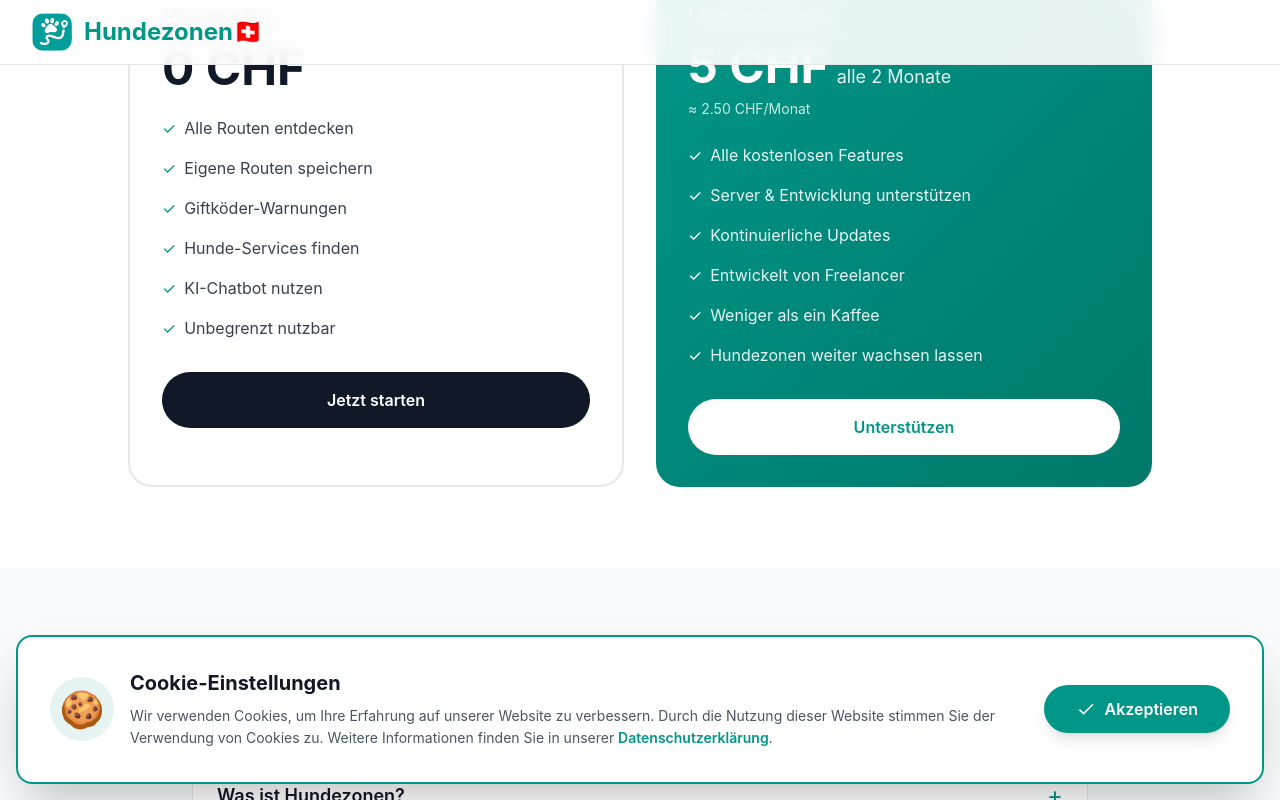
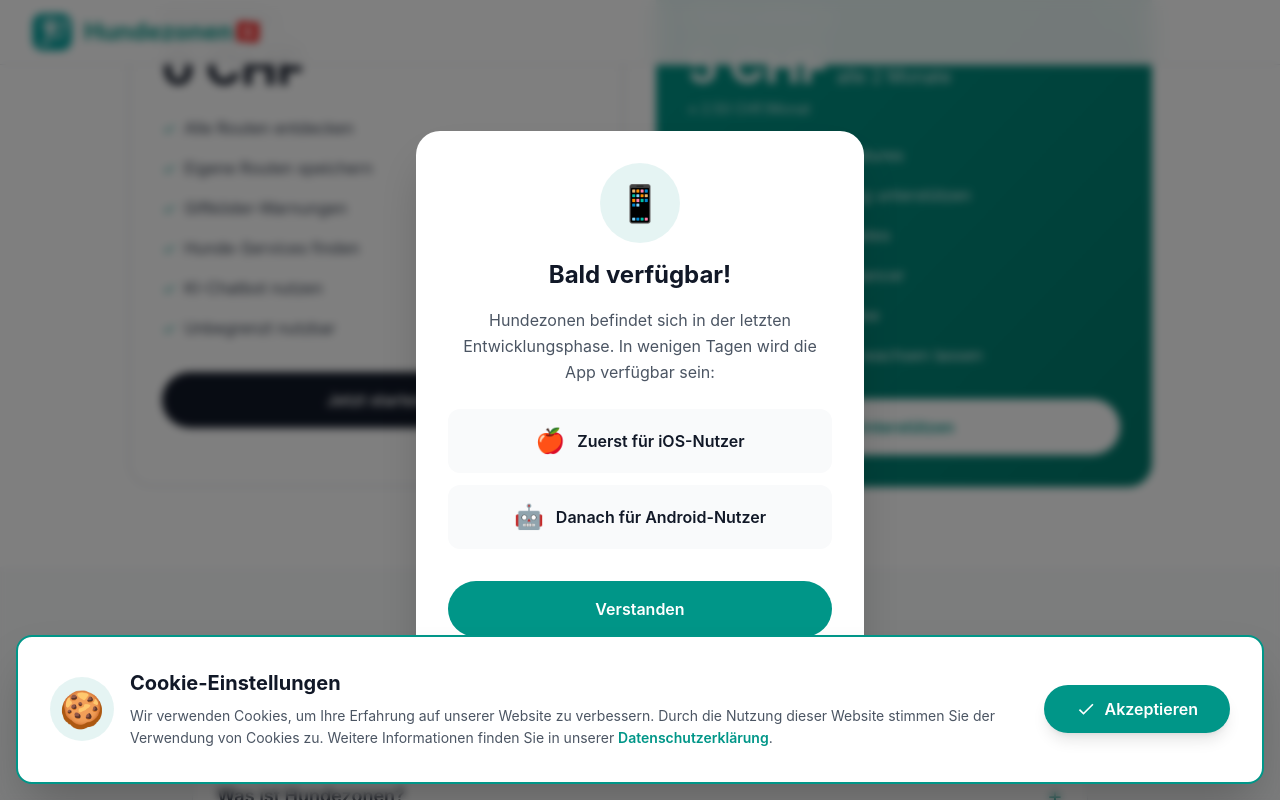
Before and after one commit to donia1222/Hundezonenpage, a Next.js app: page / in a window 1280 px wide. Both pictures are taken after a click on the button "Jetzt starten". Shown: the part 2646-3446 px from the top of the page. Built offline with nearby package versions, Linux system fonts and the light colour scheme.

Commit message:
“update7“

```diff
--- a/app/page.tsx
+++ b/app/page.tsx
@@ -13,6 +13,7 @@ export default function Home() {
   const [mouseStart, setMouseStart] = useState(0);
   const [mouseEnd, setMouseEnd] = useState(0);
   const [isDragging, setIsDragging] = useState(false);
+  const [showDownloadModal, setShowDownloadModal] = useState(false);
 
   // Screenshots array
   const screenshots = [
@@ -207,6 +208,13 @@ export default function Home() {
           terms: "AGB",
           contact: "Kontakt"
         }
+      },
+      downloadModal: {
+        title: "Bald verfügbar!",
+        message: "Hundezonen befindet sich in der letzten Entwicklungsphase. In wenigen Tagen wird die App verfügbar sein:",
+        ios: "Zuerst für iOS-Nutzer",
+        android: "Danach für Android-Nutzer",
+        close: "Verstanden"
       }
     },
     es: {
@@ -330,6 +338,13 @@ export default function Home() {
           terms: "Términos",
           contact: "Contacto"
         }
+      },
+      downloadModal: {
+        title: "¡Próximamente disponible!",
+        message: "Hundezonen está en su última fase de desarrollo. En pocos días la app estará disponible:",
+        ios: "Primero para usuarios de iOS",
+        android: "Después para usuarios de Android",
+        close: "Entendido"
       }
     },
     en: {
@@ -453,6 +468,13 @@ export default function Home() {
           terms: "Terms",
           contact: "Contact"
         }
+      },
+      downloadModal: {
+        title: "Coming Soon!",
+        message: "Hundezonen is in its final development phase. The app will be available in a few days:",
+        ios: "First for iOS users",
+        android: "Then for Android users",
+        close: "Got it"
       }
     },
     fr: {
@@ -576,6 +598,13 @@ export default function Home() {
           terms: "Conditions",
           contact: "Contact"
         }
+      },
+      downloadModal: {
+        title: "Bientôt disponible!",
+        message: "Hundezonen est dans sa dernière phase de développement. L'app sera disponible dans quelques jours:",
+        ios: "D'abord pour les utilisateurs iOS",
+        android: "Ensuite pour les utilisateurs Android",
+        close: "Compris"
       }
     },
     it: {
@@ -699,6 +728,13 @@ export default function Home() {
           terms: "Termini",
           contact: "Contatto"
         }
+      },
+      downloadModal: {
+        title: "Disponibile presto!",
+        message: "Hundezonen è nella sua fase finale di sviluppo. L'app sarà disponibile tra pochi giorni:",
+        ios: "Prima per utenti iOS",
+        android: "Poi per utenti Android",
+        close: "Ho capito"
       }
     }
   };
@@ -778,7 +814,10 @@ export default function Home() {
               </p>
 
               <div className="flex flex-col sm:flex-row gap-4 mb-8">
-                <button className="bg-primary hover:bg-primary-dark text-white px-8 py-4 rounded-full font-semibold text-lg transition-all shadow-lg hover:shadow-xl">
+                <button
+                  onClick={() => setShowDownloadModal(true)}
+                  className="bg-primary hover:bg-primary-dark text-white px-8 py-4 rounded-full font-semibold text-lg transition-all shadow-lg hover:shadow-xl"
+                >
                   {content.hero.cta}
                 </button>
               </div>
@@ -970,7 +1009,10 @@ export default function Home() {
                   </li>
                 ))}
               </ul>
-              <button className="w-full bg-gray-900 hover:bg-gray-800 text-white py-4 rounded-full font-semibold transition-all">
+              <button
+                onClick={() => setShowDownloadModal(true)}
+                className="w-full bg-gray-900 hover:bg-gray-800 text-white py-4 rounded-full font-semibold transition-all"
+              >
                 {content.pricing.free.cta}
               </button>
             </div>
@@ -994,7 +1036,10 @@ export default function Home() {
                   </li>
                 ))}
               </ul>
-              <button className="w-full bg-white text-primary hover:bg-gray-100 py-4 rounded-full font-semibold transition-all relative z-10">
+              <button
+                onClick={() => setShowDownloadModal(true)}
+                className="w-full bg-white text-primary hover:bg-gray-100 py-4 rounded-full font-semibold transition-all relative z-10"
+              >
                 {content.pricing.premium.cta}
               </button>
             </div>
@@ -1057,7 +1102,10 @@ export default function Home() {
             {lang === "it" && "Scarica Hundezonen gratis ora e unisciti alla comunità."}
           </p>
           <div className="flex flex-col sm:flex-row gap-4 justify-center">
-            <button className="bg-white text-primary hover:bg-gray-100 px-8 py-4 rounded-full font-semibold text-lg transition-all shadow-lg">
+            <button
+              onClick={() => setShowDownloadModal(true)}
+              className="bg-white text-primary hover:bg-gray-100 px-8 py-4 rounded-full font-semibold text-lg transition-all shadow-lg"
+            >
               {content.hero.cta}
             </button>
           </div>
@@ -1127,6 +1175,41 @@ export default function Home() {
         </div>
       </footer>
 
+      {/* Download Modal */}
+      {showDownloadModal && (
+        <div className="fixed inset-0 bg-black/50 backdrop-blur-sm z-50 flex items-center justify-center p-4">
+          <div className="bg-white rounded-3xl p-8 max-w-md w-full shadow-2xl animate-in fade-in zoom-in duration-300">
+            <div className="text-center">
+              <div className="w-20 h-20 bg-primary/10 rounded-full flex items-center justify-center mx-auto mb-4">
+                <span className="text-4xl">📱</span>
+              </div>
+              <h3 className="text-2xl font-bold text-gray-900 mb-4">
+                {content.downloadModal.title}
+              </h3>
+              <p className="text-gray-600 mb-6 leading-relaxed">
+                {content.downloadModal.message}
+              </p>
+              <div className="space-y-3 mb-8">
+                <div className="flex items-center justify-center space-x-3 bg-gray-50 rounded-xl p-4">
+                  <span className="text-2xl">🍎</span>
+                  <span className="font-semibold text-gray-900">{content.downloadModal.ios}</span>
+                </div>
+                <div className="flex items-center justify-center space-x-3 bg-gray-50 rounded-xl p-4">
+                  <span className="text-2xl">🤖</span>
+                  <span className="font-semibold text-gray-900">{content.downloadModal.android}</span>
+                </div>
+              </div>
+              <button
+                onClick={() => setShowDownloadModal(false)}
+                className="w-full bg-primary hover:bg-primary-dark text-white py-4 rounded-full font-semibold transition-all"
+              >
+                {content.downloadModal.close}
+              </button>
+            </div>
+          </div>
+        </div>
+      )}
+
       {/* Cookie Banner */}
       <CookieBanner />
     </main>
```
Also changed, not shown: public/pantallas/IMG_5489.PNG.
